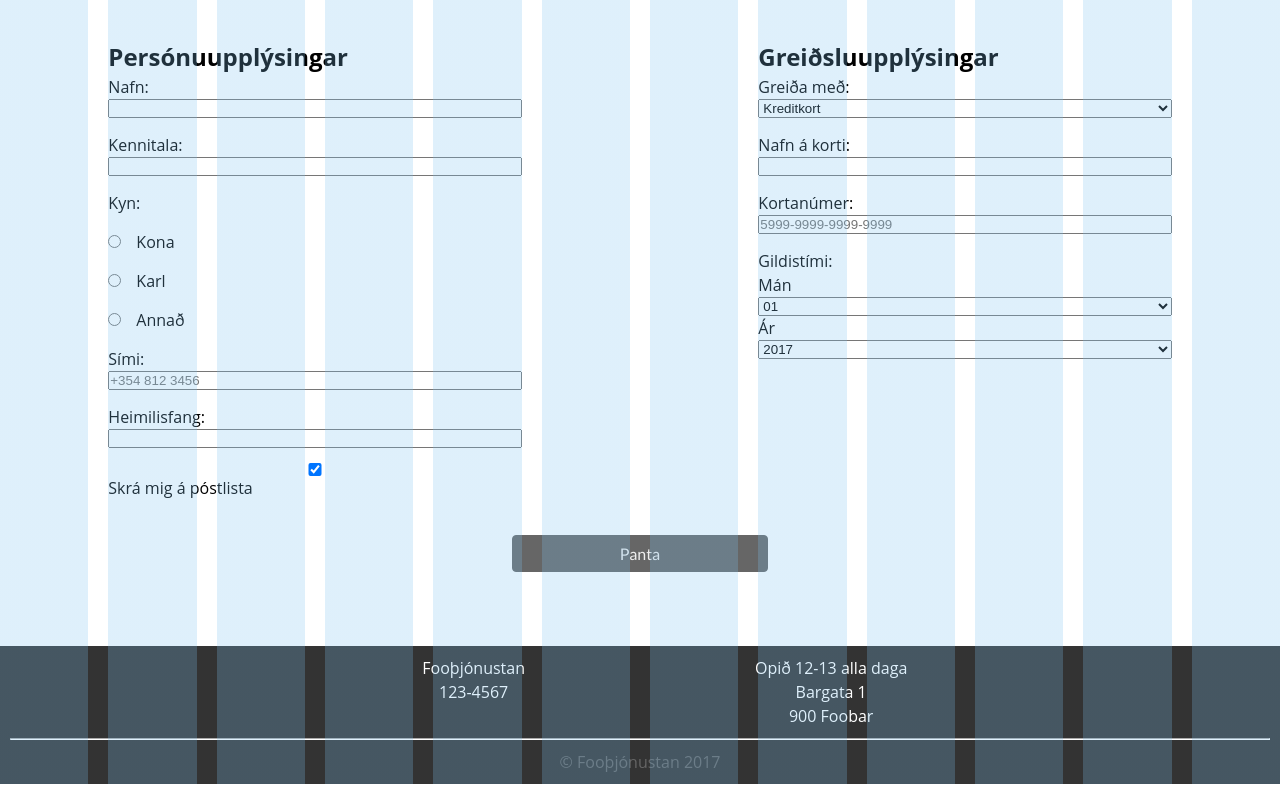
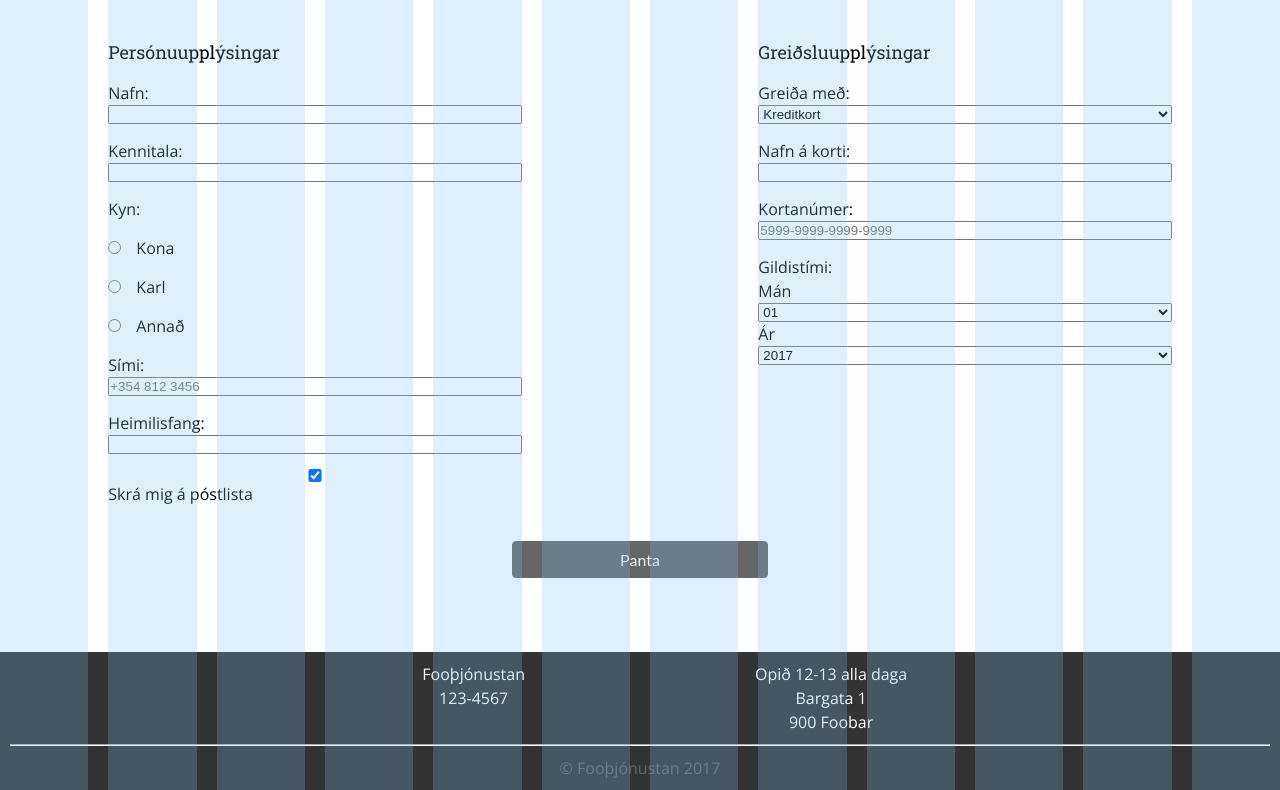
Before and after one commit to vilhelml/vefforitun-2017---hopverk-1, a website: page purchase.html in a window 1280 px wide. Shown: the part 535-1325 px from the top of the page. Drawn offline with nearby package versions, Linux system fonts and the light colour scheme.

Commit message:
setja font family og weight og fleira

```diff
--- a/purchase.html
+++ b/purchase.html
@@ -4,7 +4,7 @@
 <head>
   <meta charset="utf-8">
   <title>Verkefni 6 – síða</title>
-  <link href="https://fonts.googleapis.com/css?family=Lato|Merriweather" rel="stylesheet">
+  <link href="https://fonts.googleapis.com/css?family=Open+Sans:400,400i|Roboto+Slab" rel="stylesheet">
   <link rel="stylesheet" href="styles.css">
   <link rel="stylesheet" href="grid.css">
 </head>
--- a/scss/footer.scss
+++ b/scss/footer.scss
@@ -1,21 +1,23 @@
 .footer {
   display: flex;
+  width: 100%;
+  padding-right: 10px;
+  padding-left: 10px;
   flex-direction: column;
-  width: 100%;
   background-color: #333;
-  padding-left: 10px;
-  padding-right: 10px;
 
   &__row {
     display: flex;
     justify-content: space-around;
   }
+
   &__col {
     flex-direction: column;
 
     &1 {
       align-items: flex-end;
     }
+
     &2 {
       align-items: flex-start;
     }
@@ -26,6 +28,7 @@
     flex-direction: column;
     flex-wrap: wrap;
   }
+
   &__p {
     align-self: center;
     max-width: max-content;
--- a/scss/form.scss
+++ b/scss/form.scss
@@ -1,7 +1,11 @@
 .form {
   &__heading {
-    font-size: 24px;
+    margin-bottom: 15px;
+    font-size: 18px;
+    font-weight: 500;
+    font-family: Roboto Slab, georgia, serif;
   }
+
   &__row {
     margin-top: 4em;
     margin-bottom: 4em;
@@ -25,17 +29,18 @@
 
   &__div {
     display: flex;
+    margin-bottom: 15px;
     flex-direction: column;
-    margin-bottom: 15px;
 
-      .radio {
-        margin-top: 15px;
+    .radio {
+      margin-top: 15px;
 
-        &__button {
-          margin-right: 15px;
-        }
+      &__button {
+        margin-right: 15px;
       }
+    }
   }
+
   &__button {
     min-width: 16em;
     align-self: center;
--- a/scss/heading.scss
+++ b/scss/heading.scss
@@ -1,7 +1,7 @@
 .heading {
   width: 100%;
   padding: 0;
-  font-family: "Roboto Slab";
+  font-family: Roboto Slab, georgia, serif;
   font-size: 2rem;
   border: 0;
 
--- a/styles.scss
+++ b/styles.scss
@@ -24,7 +24,7 @@ html { /* stylelint-disable-line */
   margin-right: $gutter;
   margin-left: $gutter;
 
-  font-family: "Open Sans";
+  font-family: Open Sans, helvetica, arial, sans-serif;
   font-size: 16px;
   line-height: 1.5;
 
@@ -32,8 +32,6 @@ html { /* stylelint-disable-line */
     margin: 0;
   }
 }
-
-
 
 img { /* stylelint-disable-line */
   max-width: 100%;
@@ -43,7 +41,6 @@ main { /* stylelint-disable-line */
   min-width: $small-width - 4*$gutter;
   //max-width: $max-width;
   margin: 0 auto;
-
   // þar sem við erum að eiga við neikvæð margin á grid, setjum overflow-x
   // hér sem hidden, þá fáum við ekki lárétta skrunstiku
   overflow-x: hidden;
```
Also changed, not shown: styles.css.
